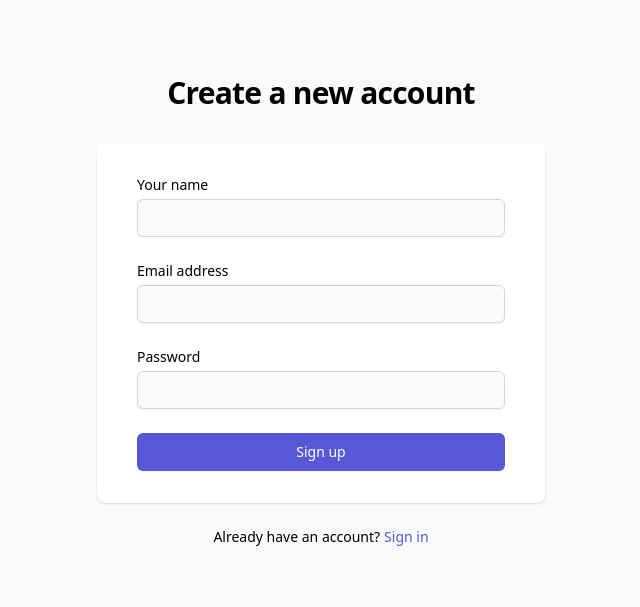
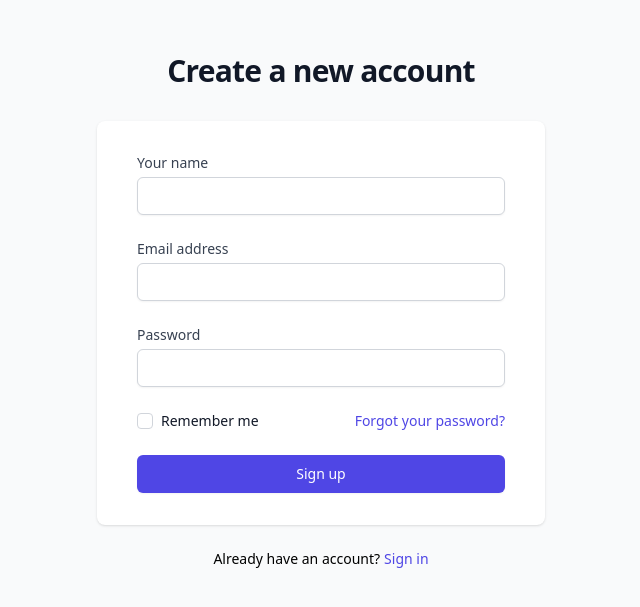
Before and after one commit to nicnocquee/spanduck, a Next.js app: page /register in a window 1280 px wide. Shown: the part 101-708 px from the top of the page, without its empty margins (319-959 px from the left). Built offline with nearby package versions, Linux system fonts and the light colour scheme; no server answers.

Commit message:
refactor: improves auth pages

```diff
--- a/src/pages/_app.tsx
+++ b/src/pages/_app.tsx
@@ -1,6 +1,4 @@
 import "@/styles/globals.css";
-
-import { ThemeProvider } from "next-themes";
 
 import { AuthProvider } from "@/contexts/AuthContext";
 
--- a/src/pages/login.tsx
+++ b/src/pages/login.tsx
@@ -2,25 +2,34 @@
 import Link from "next/link";
 import { useState } from "react";
 
+import { ErrorAlert } from "@/components/Alert";
 import PageMeta from "@/components/PageMeta";
 import { authPage } from "@/utils/routes";
 import { supabase } from "@/utils/supabase";
 import { AuthError } from "@supabase/supabase-js";
-import { ErrorAlert } from "@/components/Alert";
 
 function LoginPage() {
   const [authError, setAuthError] = useState<AuthError | null>(null);
 
+  const handleSubmit = async (values: { email: string; password: string }) => {
+    const { error } = await supabase.auth.signInWithPassword({
+      email: values.email,
+      password: values.password,
+    });
+
+    setAuthError(error);
+  };
+
   return (
     <PageMeta title="Sign in to your account">
-      <div className="flex min-h-full md:min-h-screen flex-col justify-center py-12 sm:px-6 lg:px-8">
+      <div className="flex min-h-screen flex-col justify-center py-12 sm:px-6 lg:px-8">
         <div className="sm:mx-auto sm:w-full sm:max-w-md">
-          <h2 className="mt-6 text-center text-3xl font-bold tracking-tight">
+          <h2 className="mt-6 text-center text-3xl font-bold tracking-tight text-gray-900">
             Sign in to your account
           </h2>
         </div>
         <div className="mt-8 sm:mx-auto sm:w-full sm:max-w-md">
-          <div className="bg-card dark:bg-card-dark py-8 px-4 shadow sm:rounded-lg sm:px-10">
+          <div className="bg-white py-8 px-4 shadow sm:rounded-lg sm:px-10">
             {authError && (
               <div className="mb-6">
                 <ErrorAlert message={authError.message} />
@@ -28,19 +37,10 @@
             )}
             <Formik
               initialValues={{ email: "", password: "" }}
-              onSubmit={async (values) => {
-                const { email, password } = values;
-
-                const { error } = await supabase.auth.signInWithPassword({
-                  email,
-                  password,
-                });
-
-                setAuthError(error);
-              }}>
+              onSubmit={handleSubmit}>
               <Form className="space-y-6">
                 <div>
-                  <label htmlFor="email" className="x-form-label">
+                  <label htmlFor="email" className="x-label">
                     Email address
                   </label>
                   <div className="mt-1">
@@ -50,12 +50,12 @@
                       name="email"
                       type="email"
                       autoComplete="email"
-                      className="x-form-input"
+                      className="x-input"
                     />
                   </div>
                 </div>
                 <div>
-                  <label htmlFor="password" className="x-form-label">
+                  <label htmlFor="password" className="x-label">
                     Password
                   </label>
                   <div className="mt-1">
@@ -65,24 +65,28 @@
                       name="password"
                       type="password"
                       autoComplete="current-password"
-                      className="x-form-input"
+                      className="x-input"
                     />
                   </div>
                 </div>
-                <div className="flex items-center justify-between text-sm">
+                <div className="flex items-center justify-between">
                   <div className="flex items-center">
-                    <input
+                    <Field
                       id="remember-me"
                       name="remember-me"
                       type="checkbox"
-                      className="x-form-checkbox"
+                      className="x-checkbox"
                     />
-                    <label htmlFor="remember-me" className="ml-2 block">
+                    <label
+                      htmlFor="remember-me"
+                      className="ml-2 block text-sm text-gray-900">
                       Remember me
                     </label>
                   </div>
-                  <div>
-                    <Link href="/forgot" className="x-link">
+                  <div className="text-sm">
+                    <Link
+                      href="/forgot"
+                      className="font-medium text-indigo-600 hover:text-indigo-500">
                       Forgot your password?
                     </Link>
                   </div>
--- a/src/pages/register.tsx
+++ b/src/pages/register.tsx
@@ -13,16 +13,40 @@
   const [authSuccess, setAuthSuccess] = useState<string | null>(null);
   const [authError, setAuthError] = useState<AuthError | null>(null);
 
+  const handleSubmit = async (
+    values: {
+      name: string;
+      email: string;
+      password: string;
+    },
+    { resetForm }: { resetForm: () => void }
+  ) => {
+    const { error } = await supabase.auth.signUp({
+      email: values.email,
+      password: values.password,
+      options: {
+        data: { name: values.name },
+      },
+    });
+
+    if (error) {
+      setAuthError(error);
+    } else {
+      setAuthSuccess(SIGN_UP_SUCCESS);
+      resetForm();
+    }
+  };
+
   return (
     <PageMeta title="Create a new account">
-      <div className="flex min-h-full md:min-h-screen flex-col justify-center py-12 sm:px-6 lg:px-8">
+      <div className="flex min-h-screen flex-col justify-center py-12 sm:px-6 lg:px-8">
         <div className="sm:mx-auto sm:w-full sm:max-w-md">
-          <h2 className="mt-6 text-center text-3xl font-bold tracking-tight">
+          <h2 className="mt-6 text-center text-3xl font-bold tracking-tight text-gray-900">
             Create a new account
           </h2>
         </div>
         <div className="mt-8 sm:mx-auto sm:w-full sm:max-w-md">
-          <div className="bg-card dark:bg-card-dark py-8 px-4 shadow sm:rounded-lg sm:px-10">
+          <div className="bg-white py-8 px-4 shadow sm:rounded-lg sm:px-10">
             {authSuccess && (
               <div className="mb-6">
                 <SuccessAlert message={authSuccess} />
@@ -35,62 +59,73 @@
             )}
             <Formik
               initialValues={{ name: "", email: "", password: "" }}
-              onSubmit={async (values, { resetForm }) => {
-                const { name, email, password } = values;
-
-                const { error } = await supabase.auth.signUp({
-                  email,
-                  password,
-                  options: { data: { name } },
-                });
-
-                if (error) {
-                  setAuthError(error);
-                } else {
-                  setAuthSuccess(SIGN_UP_SUCCESS);
-                  resetForm();
-                }
-              }}>
+              onSubmit={handleSubmit}>
               <Form className="space-y-6">
                 <div>
-                  <label htmlFor="name" className="x-form-label">
+                  <label htmlFor="name" className="x-label">
                     Your name
                   </label>
                   <div className="mt-1">
                     <Field
                       required
+                      id="name"
                       name="name"
-                      type="text"
+                      type="name"
                       autoComplete="name"
-                      className="x-form-input"
+                      className="x-input"
                     />
                   </div>
                 </div>
                 <div>
-                  <label htmlFor="email" className="x-form-label">
+                  <label htmlFor="email" className="x-label">
                     Email address
                   </label>
                   <div className="mt-1">
                     <Field
                       required
+                      id="email"
                       name="email"
                       type="email"
                       autoComplete="email"
-                      className="x-form-input"
+                      className="x-input"
                     />
                   </div>
                 </div>
                 <div>
-                  <label htmlFor="password" className="x-form-label">
+                  <label htmlFor="password" className="x-label">
                     Password
                   </label>
                   <div className="mt-1">
                     <Field
                       required
+                      id="password"
                       name="password"
                       type="password"
-                      className="x-form-input"
+                      autoComplete="current-password"
+                      className="x-input"
                     />
+                  </div>
+                </div>
+                <div className="flex items-center justify-between">
+                  <div className="flex items-center">
+                    <input
+                      id="remember-me"
+                      name="remember-me"
+                      type="checkbox"
+                      className="x-checkbox"
+                    />
+                    <label
+                      htmlFor="remember-me"
+                      className="ml-2 block text-sm text-gray-900">
+                      Remember me
+                    </label>
+                  </div>
+                  <div className="text-sm">
+                    <Link
+                      href="/forgot"
+                      className="font-medium text-indigo-600 hover:text-indigo-500">
+                      Forgot your password?
+                    </Link>
                   </div>
                 </div>
                 <div>
--- a/src/styles/globals.css
+++ b/src/styles/globals.css
@@ -4,28 +4,28 @@
 
 @layer base {
   body {
-    @apply bg-primary dark:bg-primary-dark;
+    @apply h-full bg-gray-50;
   }
 }
 
 @layer components {
-  .x-form-label {
-    @apply block text-sm font-medium;
+  .x-label {
+    @apply block text-sm font-medium text-gray-700;
   }
 
-  .x-form-input {
-    @apply bg-input dark:bg-input-dark block w-full appearance-none rounded-md px-3 py-2 shadow-sm sm:text-sm border border-input-border dark:border-input-border-dark focus:ring-0 focus:border-accent dark:focus:border-accent-dark;
+  .x-input {
+    @apply block w-full appearance-none rounded-md border border-gray-300 px-3 py-2 placeholder-gray-400 shadow-sm focus:border-indigo-500 focus:outline-none focus:ring-indigo-500 sm:text-sm;
   }
 
-  .x-form-checkbox {
-    @apply bg-input dark:bg-input-dark rounded border border-input-border dark:border-input-border-dark text-accent dark:text-accent-dark focus:ring-0 focus:border-accent dark:focus:border-accent-dark;
+  .x-checkbox {
+    @apply h-4 w-4 rounded border-gray-300 text-indigo-600 focus:ring-indigo-500;
   }
 
   .x-button {
-    @apply flex w-full justify-center rounded-md border border-transparent bg-accent dark:bg-accent-dark py-2 px-4 text-sm font-medium text-white shadow-sm hover:bg-accent-hover dark:hover:bg-accent-hover-dark;
+    @apply flex w-full justify-center rounded-md border border-transparent bg-indigo-600 py-2 px-4 text-sm font-medium text-white shadow-sm hover:bg-indigo-700 focus:outline-none focus:ring-2 focus:ring-indigo-500 focus:ring-offset-2;
   }
 
   .x-link {
-    @apply font-medium text-accent dark:text-accent-dark hover:text-accent-hover dark:hover:text-accent-hover-dark;
+    @apply font-medium text-indigo-600 hover:text-indigo-500;
   }
 }
--- a/tailwind.config.js
+++ b/tailwind.config.js
@@ -4,34 +4,7 @@
 module.exports = {
   content: ["./src/**/*.{js,ts,jsx,tsx}"],
   theme: {
-    extend: {
-      colors: {
-        accent: {
-          DEFAULT: "#5857d6",
-          dark: "#5e5ce6",
-        },
-        "accent-hover": {
-          DEFAULT: "#3635a4",
-          dark: "#7d7aff",
-        },
-        primary: {
-          DEFAULT: colors.gray[50],
-          dark: colors.zinc[900],
-        },
-        card: {
-          DEFAULT: colors.white,
-          dark: colors.zinc[800],
-        },
-        input: {
-          DEFAULT: colors.zinc[50],
-          dark: colors.zinc[700],
-        },
-        "input-border": {
-          DEFAULT: colors.zinc[300],
-          dark: colors.zinc[600],
-        },
-      },
-    },
+    extend: {},
   },
   plugins: [require("@tailwindcss/forms")],
 };
```
Also changed, not shown: src/components/Alert.tsx (+6 -13 lines).
